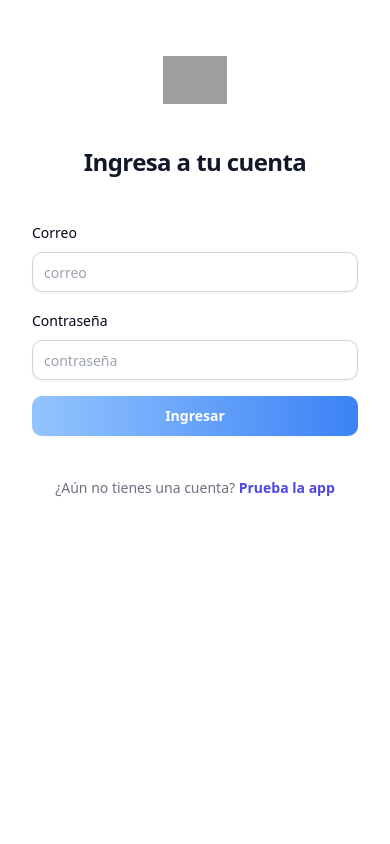
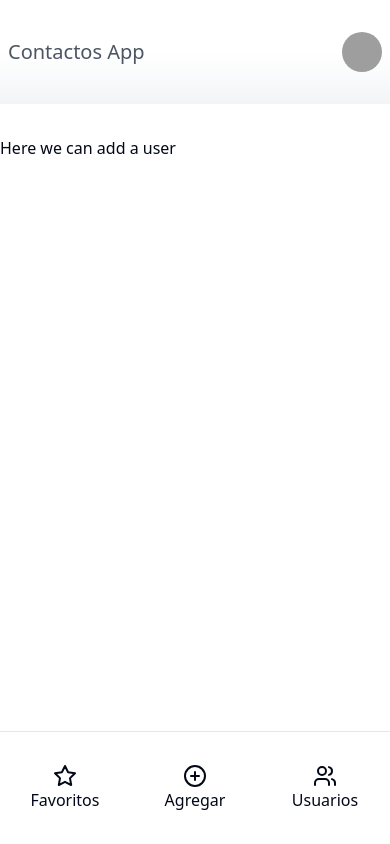
Before and after one commit to RegRob26/agenda_client, a React (Vite) app: page /addContact in a window 390 px wide. Built offline with nearby package versions, Linux system fonts and the light colour scheme; grey boxes are pictures that could not be loaded.

Commit message:
fix(project): change home page to layout page

```diff
--- a/src/App.jsx
+++ b/src/App.jsx
@@ -10,7 +10,6 @@ import { Toaster } from '@/components/ui/toaster.jsx';
 function App() {
     return (
         <>
-
             <Toaster />
             <Router>
                 <RoutesComponent/>
--- /dev/null
+++ b/src/components/common/bottom navbar/bottomNabvar.jsx
@@ -0,0 +1,26 @@
+import React from 'react';
+import { Star } from 'lucide-react';
+import { CirclePlus } from 'lucide-react';
+import { Users } from 'lucide-react';
+import IconButton from '@/components/common/bottom navbar/iconButton.jsx';
+
+
+
+function BottomNabvar(props) {
+    const manuItems = [
+        { Icon: Star, label: 'Favoritos', path: '/favorites' },
+        { Icon: CirclePlus, label: 'Agregar', path: '/addContact' },
+        { Icon: Users, label: 'Usuarios', path: '/users' },
+    ]
+
+    return (
+        <div className="">
+            <nav className="fixed bottom-0 w-full py-8 flex border-t border-gray-200">
+                {manuItems.map((item, index) => (
+                    <IconButton Icon={item.Icon} label={item.label} path={item.path} />
+                ))}
+            </nav>
+        </div>);
+}
+
+export default BottomNabvar;
--- /dev/null
+++ b/src/components/common/bottom navbar/iconButton.jsx
@@ -0,0 +1,20 @@
+import React from 'react';
+import { Star } from 'lucide-react';
+import { Link } from 'react-router-dom';
+
+function IconButton(props) {
+    const { Icon, label, path } = props;
+
+    return (
+        <div className="flex justify-center items-center w-1/3">
+            <Link to={path}>
+                <div className="flex flex-col items-center">
+                    <Icon className='' />
+                    <span className=''>{label}</span>
+                </div>
+            </Link>
+        </div>
+    );
+}
+
+export default IconButton;
--- /dev/null
+++ b/src/components/common/layout/layout.jsx
@@ -0,0 +1,20 @@
+import React from 'react';
+import Navbar from '@/components/common/navbar/navbar.jsx';
+import BottomNabvar from '@/components/common/bottom navbar/bottomNabvar.jsx';
+import { Outlet } from 'react-router-dom';
+
+function Layout(props) {
+    return (
+        <>
+            <Navbar />
+            <div className="">
+                <Outlet />
+            </div>
+            <div className='md:hidden'>
+                <BottomNabvar />
+            </div>
+        </>
+    );
+}
+
+export default Layout;
--- /dev/null
+++ b/src/components/contact/addContact.jsx
@@ -0,0 +1,9 @@
+import React from 'react';
+
+function AddContact(props) {
+    return (
+        <div>Here we can add a user</div>
+    );
+}
+
+export default AddContact;
--- a/src/components/home/home.jsx
+++ b/src/components/home/home.jsx
@@ -1,10 +1,11 @@
 import React from 'react';
 import Navbar from '@/components/common/navbar/navbar.jsx';
+import BottomNabvar from '@/components/common/bottom navbar/bottomNabvar.jsx';
 
 function Home(props) {
     return (
         <>
-            <Navbar />
+            Hi cocodrile
         </>
     );
 }
--- a/src/routesUtils.jsx
+++ b/src/routesUtils.jsx
@@ -3,15 +3,20 @@ import { Routes, Route } from 'react-router-dom';
 import Login from './components/login/login.jsx';
 import Signup from '@/components/signup/signup.jsx';
 import Home from '@/components/home/home.jsx';
+import Layout from '@/components/common/layout/layout.jsx';
+import AddContact from '@/components/contact/addContact.jsx';
 
 function RoutesComponent(props) {
     return (
         <div>
             <Routes>
+                <Route path='/' element={<Layout />}>
+                    {/* Here the other home component*/}
+                    <Route index element={<Home />} />
+                    <Route path='addContact' element={<AddContact />} />
+                </Route>
                 <Route path="/signin" element={<Login />} />
                 <Route path="/signup" element={<Signup />} />
-          <Route path='/home' element={<Home />} />
-          <Route path="*" element={<Login />} />
             </Routes>
         </div>
     );
```
Lines whose indentation alone changed are shown as unchanged.
